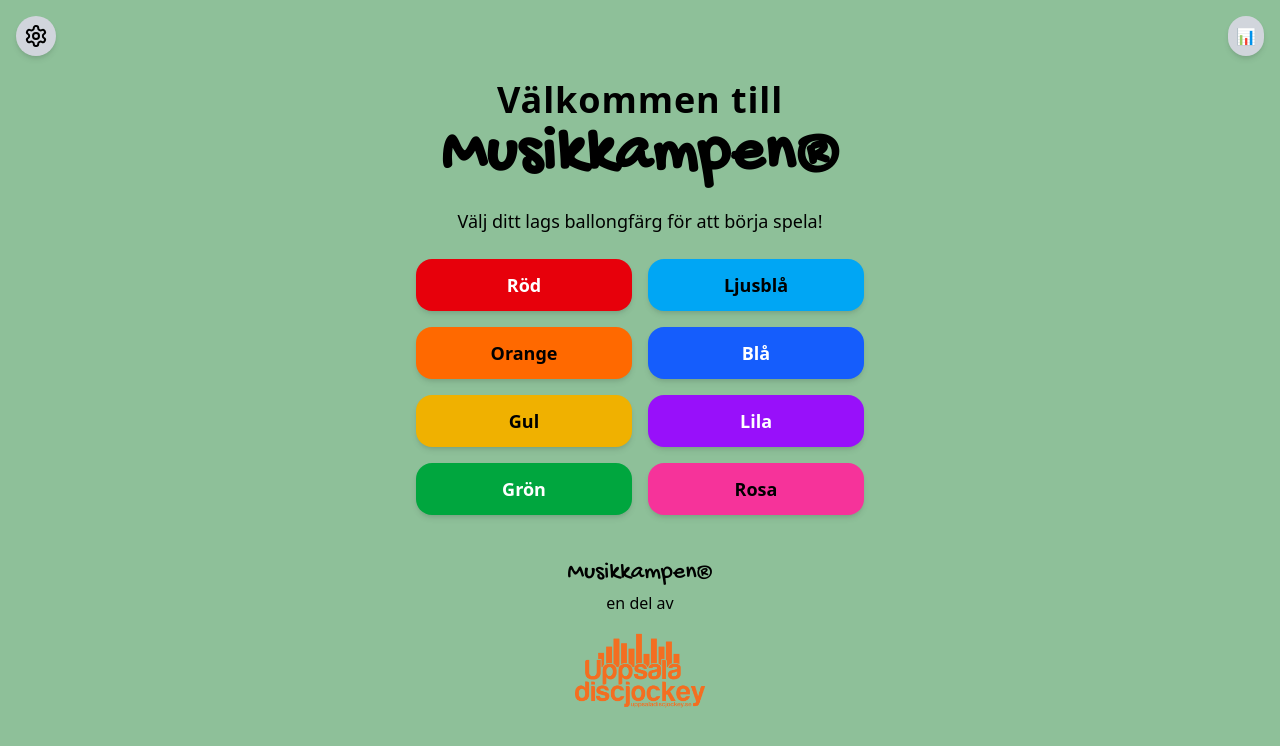
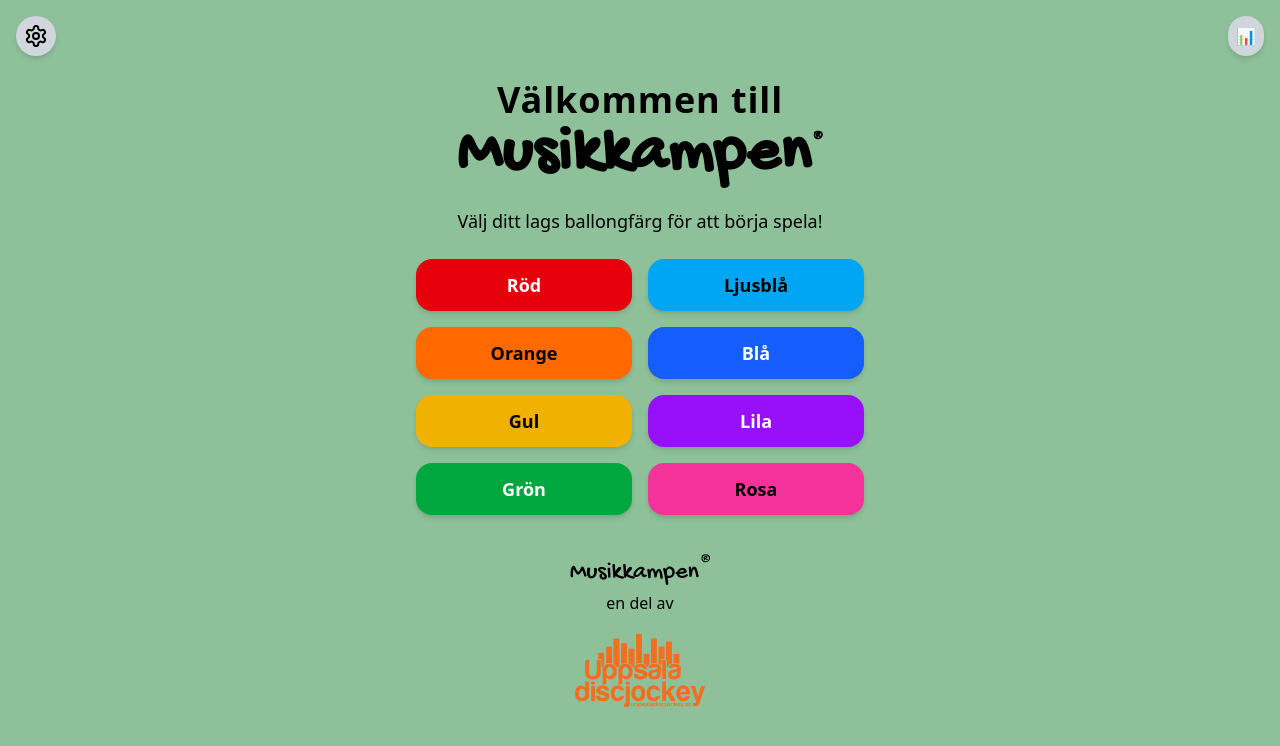
Before and after one commit to Kodstudion/quiz_answer_app, a React (Vite) app in the folder musicbattle/: page / in a window 1280 px wide. Shown: the top 746 px of the page. Built offline with nearby package versions, Linux system fonts and the light colour scheme; no server answers.

Commit message:
Fix trademark symbol

```diff
--- a/musicbattle/src/pages/DashboardPage.tsx
+++ b/musicbattle/src/pages/DashboardPage.tsx
@@ -131,13 +131,17 @@
       {/* Loggan högst upp
       <img src={Logo} alt="Uppsala discjockey Logo" className="w-40 mb-6" /> */}
       <h1 className="text-4xl font-extrabold mb-4 text-center tracking-wide">
-        <span className="musikkampen-title">Musikkampen®</span>
+        <span className="musikkampen-title">
+          Musikkampen<sup className="text-sm align-super ml-0.5">®</sup>
+        </span>
       </h1>
       <FastestTeamDisplay fastestTeam={fastestTeam} />
       {showResults && <ClickHistory clicks={clicks} />}{" "}
       {/* Visa resultatlistan endast om showResults är true */}
       <p className="mt-10 text-center">
-        <span className="musikkampen-normal">Musikkampen®</span>
+        <span className="musikkampen-normal">
+          Musikkampen<sup className="text-sm align-super ml-0.5">®</sup>
+        </span>
         <br />
         en del av
       </p>
--- a/musicbattle/src/pages/HomePage.tsx
+++ b/musicbattle/src/pages/HomePage.tsx
@@ -33,7 +33,9 @@
       <h1 className="text-4xl font-extrabold mb-4 text-center tracking-wide">
         Välkommen till
         <br />
-        <span className="musikkampen-title">Musikkampen®</span>
+        <span className="musikkampen-title">
+          Musikkampen<sup className="text-sm align-super ml-0.5">®</sup>
+        </span>
       </h1>
       <p className="text-lg text-center mb-6">
         Välj ditt lags ballongfärg för att börja spela!
@@ -53,7 +55,9 @@
         ))}
       </div>
       <p className="mt-10 text-center">
-        <span className="musikkampen-normal">Musikkampen®</span>
+        <span className="musikkampen-normal">
+          Musikkampen<sup className="text-sm align-super ml-0.5">®</sup>
+        </span>
         <br />
         en del av
       </p>
```
